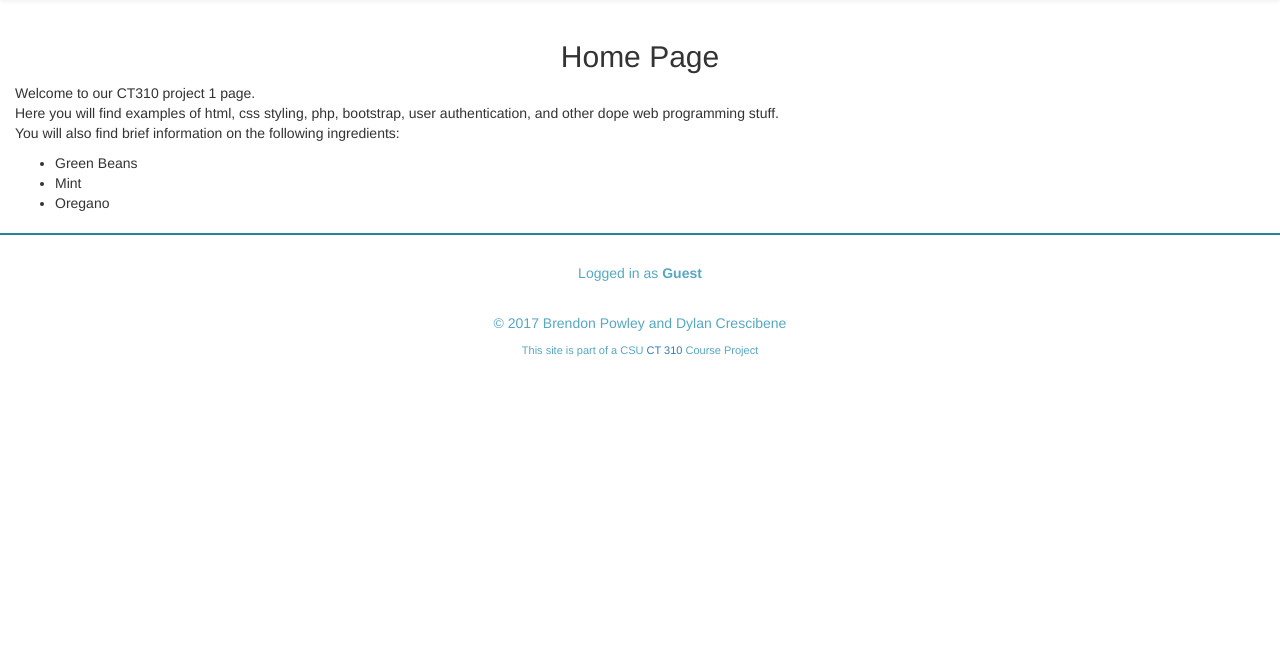
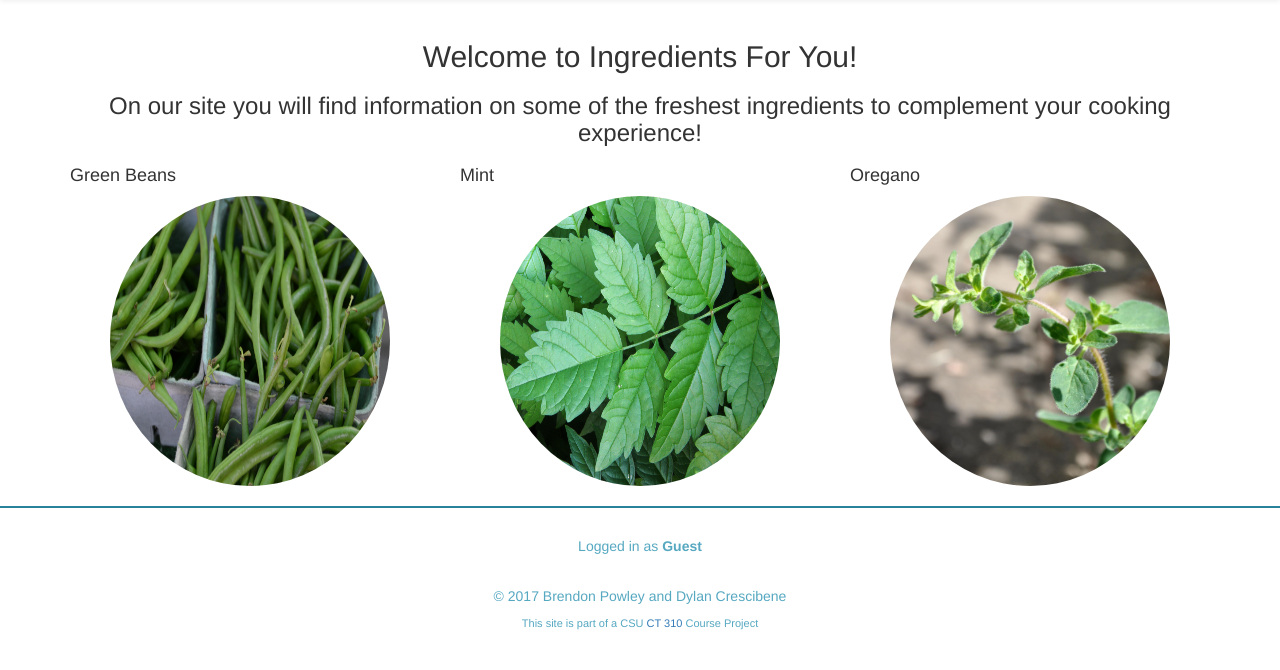
Before and after one commit to DylanCrescibene/CT310-P1, a PHP site: page / in a window 1280 px wide. Shown: the part 246-916 px from the top of the page. Before the commit the page ends 603 px from the top, so only its background shows below. Run offline with PHP 8.4, Linux system fonts and the light colour scheme; some libraries are stand-ins or nearby versions.

Commit message:
Update index.php
Cleaned up the home page

```diff
--- a/index.php
+++ b/index.php
@@ -9,22 +9,38 @@ include ('header.php');
 
 <!-- Start contents of main page here. -->
 
+<div class="container">
+	<div class="row">
+		<div class="col-lg-12 col-md-12 col-sm-12 col-xs-12">
+			<h2>Welcome to Ingredients For You!</h2>
+			<h3>
+			On our site you will find information on some of the freshest ingredients to complement your cooking experience!
+			</h3>
+		</div>
+	</div>
+	<div class="row">
 
-<div class="col-lg-12 col-md-12 col-sm-12 col-xs-12">
-	<h2>Home Page</h2>
-	<p>
-		Welcome to our CT310 project 1 page. <br>
-		Here you will find examples of html, css styling, php, bootstrap, user authentication, and other dope web programming stuff.<br>
-		You will also find brief information on the following ingredients:
-	</p>
-		<ul>
-			<li>Green Beans</li>
-			<li>Mint</li>
-			<li>Oregano</li>
-		</ul>
+		<div class="col-sm-4">
+			<h4>Green Beans</h4>
+			<a href="./greenbean.php"><img src="./greenbeans.jpg" class="img-circle center-block avatar" alt="dc" width="280" height="290"></a>
+		</div>
+
+		<div class="col-sm-4">
+			<h4>Mint</h4>
+			<a href="./mint.php"><img src="./mint.jpg" class="img-circle center-block avatar" alt="bp" width="280" height="290"></a>
+		</div>
+
+		<div class="col-sm-4">
+			<h4>Oregano</h4>
+			<a href="./oregano.php"><img src="./oregano.jpg" class="img-circle center-block avatar" alt="bp" width="280" height="290"></a>
+		</div>
+	</div>
 
 </div>
 
 
+
+
+
 <!-- End of contents -->
 <?php include('footer.php'); ?>
```
